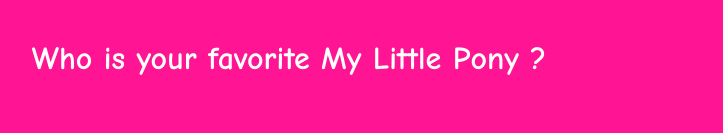
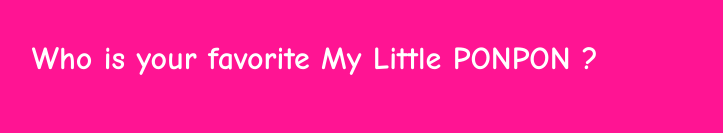
Before and after one commit to Truong-Terence/GIT_pony-club-tp, a plain HTML site: page index.html in a window 1280 px wide. Shown: the top 133 px of the page, without its empty margins (229-952 px from the left). Drawn offline with Linux system fonts and the light colour scheme.

Commit message:
add modif at the same h1

```diff
--- a/index.html
+++ b/index.html
@@ -7,7 +7,7 @@
     <body>
         <div class="container">
             <header></header>
-            <h1>Who is your favorite My Little Pony ?</h1>
+            <h1>Who is your favorite My Little PONPON ?</h1>
             <ul class="ponys">
                 <li>
                     <figure>
```
